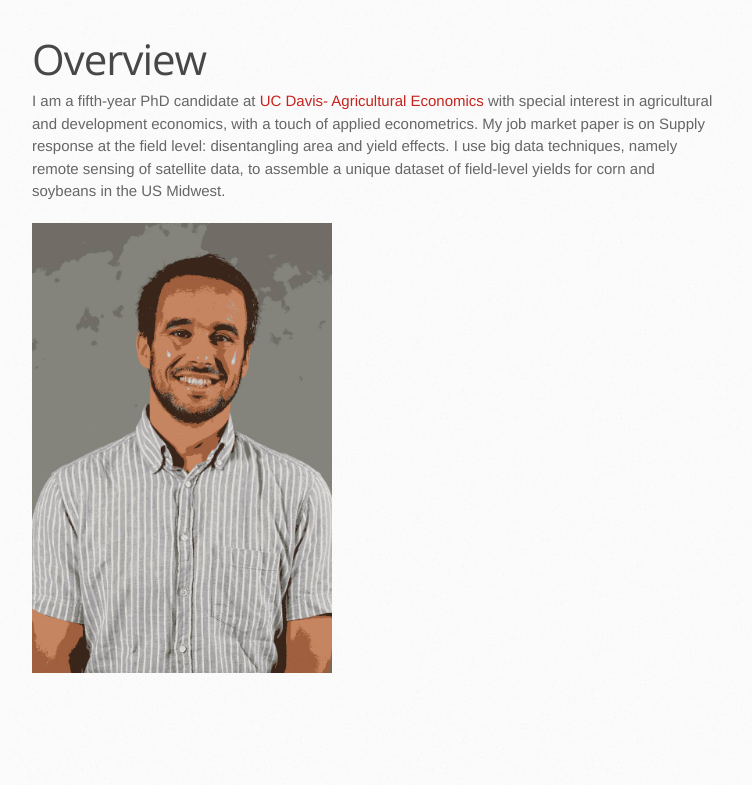
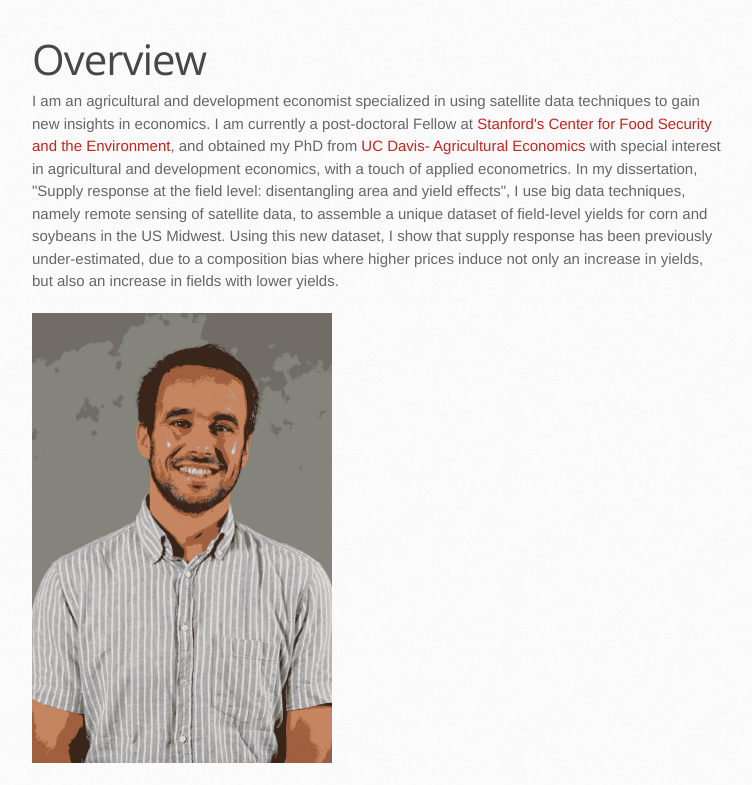
Before and after one commit to MatthieuStigler/MatthieuStigler.github.io, a Jekyll site: the page built from index.html, in a window 1280 px wide, cut to the strip 259-1044 px from the top of the page. Shown: the whole strip, without its empty margins (138-890 px from the left). Built offline with Jekyll 4.4.1, drawn with Linux system fonts in a browser that asks for light colours; before the commit the page ends 954 px from its top, so only the background shows below that.

Commit message:
Update index.html

```diff
--- a/index.html
+++ b/index.html
@@ -5,12 +5,13 @@ title: Matthieu Stigler
 
 <div id="home">
   <h1>Overview</h1>
-   <p>I am a fifth-year PhD candidate at <a href="http://are.ucdavis.edu/en/">UC Davis- Agricultural Economics</a> with special interest in agricultural and development economics, with a touch of applied econometrics.
+   <p>I am an agricultural and development economist specialized in using satellite data techniques to gain new insights in economics.
+     I am currently a post-doctoral Fellow at <a href="https://fse.fsi.stanford.edu/">Stanford's Center for Food Security and the Environment</a>, and obtained my PhD from
+     <a href="http://are.ucdavis.edu/en/">UC Davis- Agricultural Economics</a> with special interest in agricultural and development economics, with a touch of applied econometrics.
 
-  My <strong>job market paper</strong> is on <i> Supply response at the field level: disentangling area and yield effects.</i>
-
-  I use big data techniques, namely remote sensing of satellite data, to  assemble a unique dataset of field-level yields for corn and soybeans
-in the US Midwest. </p>
+  In my dissertation,  <i> "Supply response at the field level: disentangling area and yield effects"</i>, I use big data techniques, namely remote sensing of satellite data, to  assemble a unique dataset of field-level yields for corn and soybeans
+in the US Midwest. Using this new dataset, I show that supply response has been previously under-estimated,
+     due to a composition bias where higher prices induce not only an increase in yields, but also an increase in fields with lower yields. </p>
 
 <p><img src="https://raw.githubusercontent.com/MatthieuStigler/MatthieuStigler.github.io/master/docs/CRB_3135_rotate_SEGM.jpeg"
 width="300" align="left"></p>
```
